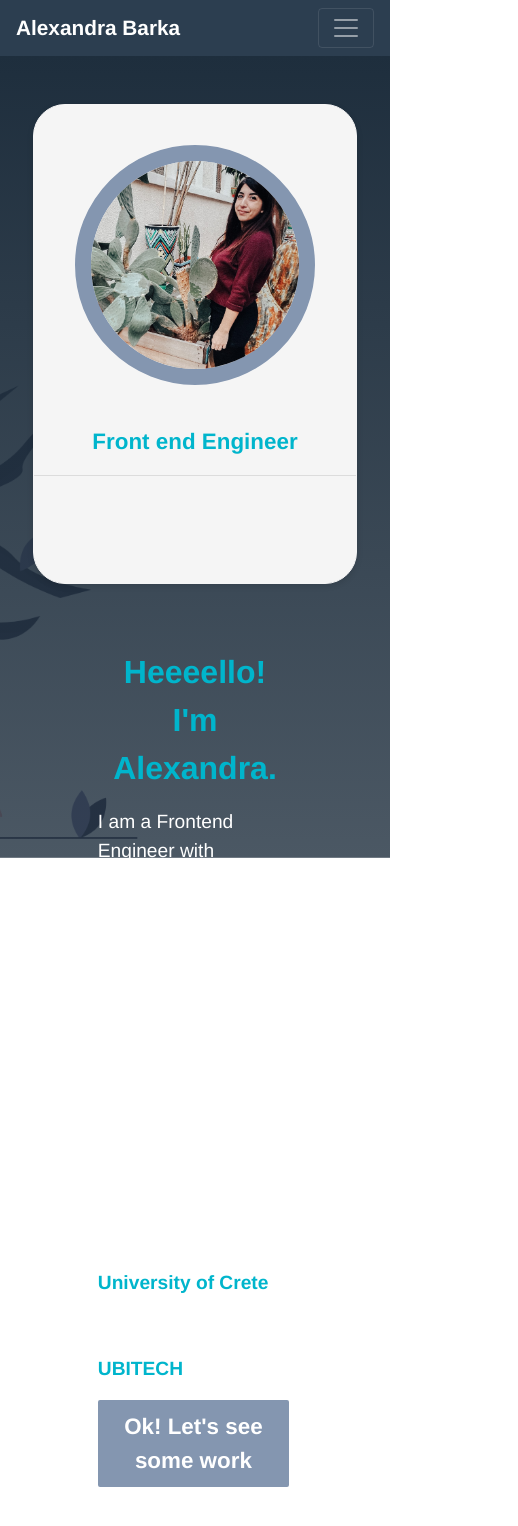
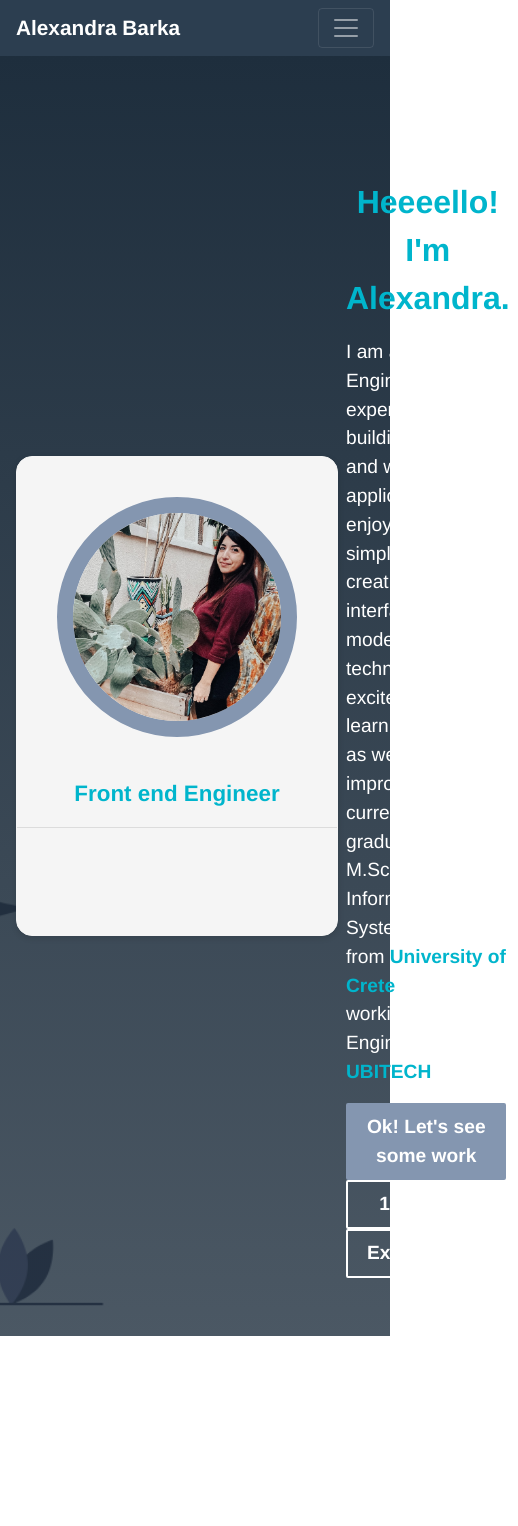
Before and after one commit to zed-dz/personal-site-vue, a Vue app: page / in a window 390 px wide. Shown: the top 1526 px of the page, 518 px wide, since content can reach past the window. After the commit the page ends 1336 px from the top, so only its background shows below. Built offline with nearby package versions, Linux system fonts and the light colour scheme; some icons are missing.

Commit message:
Componetize the Home

```diff
--- a/src/components/Sections/Home.css
+++ b/src/components/Sections/Home.css
@@ -12,150 +12,21 @@
       url(../../assets/background.png);
     background-size: cover;
     background-position: bottom;
-    padding: 3rem;
+    /* padding: 3rem; */
   }
 
   .header__heading--box {
     display: flex;
+    height: 100%;
     justify-content: space-around;
-  }
-
-  .header__heading-box--card {
-    width: 25rem;
-    height: 30rem;
-    background-color: #f5f5f5;
-    border: 1px solid #f5f5f5;
-    box-shadow: 0 2px 6px rgba(0, 0, 0, 0.12);
-    border-radius: 2rem;
-  }
-
-  .header__heading-box--about {
-      display: flex;
-      flex-direction: column;
-      justify-content: center;
-    flex: 0 60%;
-    align-items:  flex-start;
-  }
-
-  .header__post--title {
-    color: #00b5cc;
-    font-size: 2rem;
-    font-weight: bold;
-    margin-top: 2em;
-  }
-
-  .header__post--text {
-    color: white;
-    margin: 1rem 0;
-    font-size: 1.2rem;
-    text-align: left;
-  }
-
-  .avatar {
-    width: 15rem;
-    height: 15rem;
-    border-radius: 50%;
-    border: 1rem solid #8496b0;
-    margin: 2.5rem;
+    align-items: center;
   }
 
 
-  .rotate,
-  .e-mail {
-    font-size: 1.4rem;
-    color: #00b5cc;
-    font-weight: bold;
+  @media only screen and (max-width: 600px) {
+    .home {
+      height: 80rem;
+      width: 100%;
+      padding: 1rem;
+    }
   }
-
-  .rotating.flip {
-    position: relative;
-  }
-
-  .rotating .front,
-  .rotating .back {
-    left: 0;
-    top: 0;
-    -webkit-backface-visibility: hidden;
-    backface-visibility: hidden;
-  }
-
-  .btn {
-     padding: .5rem 1rem;
-     font-weight: bold;
-     font-size: 1.4rem;
-     border-radius: 2px;
-     margin-right: .2rem;
-  }
-
-  .btn-seemore {
-    background-color: #8496b0;
-    border: 2px solid #8496b0;
-    color: #fff;
-  }
-
-  .btn-cv {
-    background-color: transparent;
-    border: 2px solid #fff;
-    color: #fff;
-  }
-
-  .btn-portfolio:hover {
-    background-color: #8496b0;
-    color: #fff;
-  }
-
-  .btn-seemore:hover {
-    background-color: #fff;
-    color:rgb(136, 132, 176);
-  }
-
-  .btn-cv:hover {
-    background-color: #fff;
-    color: #8496b0;
-  }
-
-  .social-media {
-    list-style-type: none;
-  }
-
-  .social-media li {
-    font-family: FontAwesome;
-    color: #8496b0;
-    display: inline-block;
-    margin-right: 2rem;
-    font-size: 2rem;
-  }
-
-  .social-media li:last-child {
-    margin-right: 0;
-  }
-
-  .social-media li a {
-    color: #8496b0;
-    text-decoration: none;
-  }
-
-  .fa-facebook:hover {
-    color: #3b5998;
-  }
-
-  .fa-instagram:hover {
-    color: #517fa4;
-  }
-
-  .fa-linkedin:hover {
-    color: #0077b5;
-  }
-
-  .fa-github:hover {
-    color: #bd081c;
-  }
-
-  .fa-dribbble:hover {
-    color: #ea4c89;
-  }
-
-  a {
-    color: #00b5cc ;
-    font-weight: bold;
-  }
--- a/src/components/Sections/Home.vue
+++ b/src/components/Sections/Home.vue
@@ -1,76 +1,28 @@
 <template>
+  <div class="home">
+    <link
+      rel="stylesheet"
+      href="https://use.fontawesome.com/releases/v5.2.0/css/all.css"
+      integrity="sha384-hWVjflwFxL6sNzntih27bfxkr27PmbbK/iSvJ+a4+0owXq79v+lsFkW54bOGbiDQ"
+      crossorigin="anonymous"
+    >
 
-  <div class="home">
-
-      <link rel="stylesheet"
-        href="https://use.fontawesome.com/releases/v5.2.0/css/all.css"
-        integrity="sha384-hWVjflwFxL6sNzntih27bfxkr27PmbbK/iSvJ+a4+0owXq79v+lsFkW54bOGbiDQ"
-        crossorigin="anonymous">
-
-    <div class="header__heading-box">
-      <div class="header__heading--box row">
-        <div class="header__heading-box--card">
-          <img src="../../assets/2.jpg" alt="Avatar image" class="avatar">
-          <br>
-          <span class="rotate">Front end Engineer</span>
-          <hr>
-          <div>
-            <ul class="social-media">
-              <li>
-                <a href="https://www.linkedin.com/in/alexandra-barka-57075361/">
-                  <span class="fab fa-linkedin"></span>
-                </a>
-              </li>
-              <li>
-                <a href="https://github.com/aLe3ouLa">
-                  <span class="fab fa-github"></span>
-                </a>
-              </li>
-              <li>
-                <a href="https://dribbble.com/aLe3andra">
-                  <span class="fab fa-dribbble"></span>
-                </a>
-              </li>
-              <li>
-                <a href="https://www.facebook.com/aLe3ouLa">
-                  <span class="fab fa-facebook"></span>
-                </a>
-              </li>
-              <li>
-                <a href="https://www.instagram.com/ale3oula/">
-                  <span class="fab fa-instagram"></span>
-                </a>
-              </li>
-            </ul>
-          </div>
-        </div>
-        <div class="header__heading-box--about">
-          <span class="header__post--title">
-            Heeeello! I'm Alexandra.
-          </span>
-
-          <div class="header__post--text">
-            I am a Frontend Engineer with experience building software and web applications.
-            I enjoy creating simple and creative user interfaces using modern technologies.
-            I’m excited about learning new skills as well as improving my current.
-            I graduated with a M.Sc. in Information Systems and HCI from
-            <a href="https://www.csd.uoc.gr/">University of Crete</a>.
-            I'm currently working as a UX Engineer in
-            <a href="https://www.ubitech.eu/">UBITECH</a>.
-          </div>
-          <div class="header_buttons">
-            <a href="#portfolio" class="btn btn-seemore">Ok! Let's see some work</a>
-            <a href="./cv.pdf" class="btn btn-cv" target="_blank">1-page CV</a>
-            <a href="./cv_extended.pdf" class="btn btn-cv" target="_blank">Extended CV</a>
-          </div>
-        </div>
-      </div>
+    <div class="header__heading--box">
+      <HomeCard/>
+      <HomeIntro/>
     </div>
   </div>
 </template>
 <script>
+import HomeCard from "./HomeCard";
+import HomeIntro from "./HomeIntro";
+
 export default {
   name: "Home",
+  components: {
+    HomeCard,
+    HomeIntro
+  },
   data() {
     return {
       msg: "Welcome to Your Vue.js App"
--- a/src/components/Sections/HomeCard.vue
+++ b/src/components/Sections/HomeCard.vue
@@ -0,0 +1,109 @@
+<template>
+  <div class="header__heading-box--card">
+    <img src="../../assets/2.jpg" alt="Avatar image" class="avatar">
+    <br>
+    <span class="rotate">Front end Engineer</span>
+    <hr>
+    <div>
+      <ul class="social-media">
+        <li>
+          <a href="https://www.linkedin.com/in/alexandra-barka-57075361/">
+            <span class="fab fa-linkedin"></span>
+          </a>
+        </li>
+        <li>
+          <a href="https://github.com/aLe3ouLa">
+            <span class="fab fa-github"></span>
+          </a>
+        </li>
+        <li>
+          <a href="https://dribbble.com/aLe3andra">
+            <span class="fab fa-dribbble"></span>
+          </a>
+        </li>
+        <li>
+          <a href="https://www.facebook.com/aLe3ouLa">
+            <span class="fab fa-facebook"></span>
+          </a>
+        </li>
+        <li>
+          <a href="https://www.instagram.com/ale3oula/">
+            <span class="fab fa-instagram"></span>
+          </a>
+        </li>
+      </ul>
+    </div>
+  </div>
+</template>
+<script>
+export default {
+  name: "HomeCard"
+};
+</script>
+<!-- Add "scoped" attribute to limit CSS to this component only -->
+<style scoped>
+.header__heading-box--card {
+  width: 25rem;
+  height: 30rem;
+  background-color: #f5f5f5;
+  border: 1px solid #f5f5f5;
+  box-shadow: 0 2px 6px rgba(0, 0, 0, 0.12);
+  border-radius: 1rem;
+}
+
+.avatar {
+  width: 15rem;
+  height: 15rem;
+  border-radius: 50%;
+  border: 1rem solid #8496b0;
+  margin: 2.5rem;
+}
+
+.rotate,
+.e-mail {
+  font-size: 1.4rem;
+  color: #00b5cc;
+  font-weight: bold;
+}
+
+.social-media {
+  list-style-type: none;
+}
+
+.social-media li {
+  font-family: FontAwesome;
+  color: #8496b0;
+  display: inline-block;
+  margin-right: 2rem;
+  font-size: 2rem;
+}
+
+.social-media li:last-child {
+  margin-right: 0;
+}
+
+.social-media li a {
+  color: #8496b0;
+  text-decoration: none;
+}
+
+.fa-facebook:hover {
+  color: #3b5998;
+}
+
+.fa-instagram:hover {
+  color: #517fa4;
+}
+
+.fa-linkedin:hover {
+  color: #0077b5;
+}
+
+.fa-github:hover {
+  color: #bd081c;
+}
+
+.fa-dribbble:hover {
+  color: #ea4c89;
+}
+</style>
--- /dev/null
+++ b/src/components/Sections/HomeIntro.vue
@@ -0,0 +1,105 @@
+<template>
+  <div class="header__heading-box--about">
+          <span class="header__post--title">
+            Heeeello! I'm Alexandra.
+          </span>
+
+          <div class="header__post--text">
+            I am a Frontend Engineer with experience building software and web applications.
+            I enjoy creating simple and creative user interfaces using modern technologies.
+            I’m excited about learning new skills as well as improving my current.
+            I graduated with a M.Sc. in Information Systems and HCI from
+            <a href="https://www.csd.uoc.gr/">University of Crete</a>.
+            I'm currently working as a UX Engineer in
+            <a href="https://www.ubitech.eu/">UBITECH</a>.
+          </div>
+          <div class="header_buttons">
+            <router-link class="btn btn-seemore" to="/portfolio">Ok! Let's see some work</router-link>
+            <a href="./cv.pdf" class="btn btn-cv" target="_blank">1-page CV</a>
+            <a href="./cv_extended.pdf" class="btn btn-cv" target="_blank">Extended CV</a>
+          </div>
+        </div>
+</template>
+<script>
+export default {
+  name: "HomeIntro"
+};
+</script>
+<!-- Add "scoped" attribute to limit CSS to this component only -->
+<style scoped>
+
+  .header__heading-box--about {
+      display: flex;
+      flex-direction: column;
+      justify-content: center;
+    flex: 0 55%;
+    align-items:  flex-start;
+    padding: .5rem;
+  }
+
+  .header__post--title {
+    color: #00b5cc;
+    font-size: 2rem;
+    font-weight: bold;
+    margin-top: 2em;
+  }
+
+  .header__post--text {
+    color: white;
+    margin: 1rem 0;
+    font-size: 1.2rem;
+    text-align: left;
+    text-justify: center;
+  }
+
+  .btn-seemore {
+    background-color: #8496b0;
+    border: 2px solid #8496b0;
+    color: #fff;
+  }
+
+  .btn-cv {
+    background-color: transparent;
+    border: 2px solid #fff;
+    color: #fff;
+  }
+
+  .btn-portfolio:hover {
+    background-color: #8496b0;
+    color: #fff;
+  }
+
+  .btn-seemore:hover {
+    background-color: #fff;
+    color:rgb(136, 132, 176);
+  }
+
+  .btn-cv:hover {
+    background-color: #fff;
+    color: #8496b0;
+  }
+
+   a {
+    color: #00b5cc ;
+    font-weight: bold;
+  }
+
+  .btn {
+     padding: .5rem 1rem;
+     font-weight: bold;
+     font-size: 1.2rem;
+     border-radius: 2px;
+     margin-right: .2rem;
+  }
+
+  .header_buttons {
+      display: flex;
+  }
+
+   @media only screen and (max-width: 600px) {
+    .header_buttons {
+      flex-direction: column;
+  }
+  }
+
+</style>
```
Also changed, not shown: src/App.vue (+6 -2 lines).
